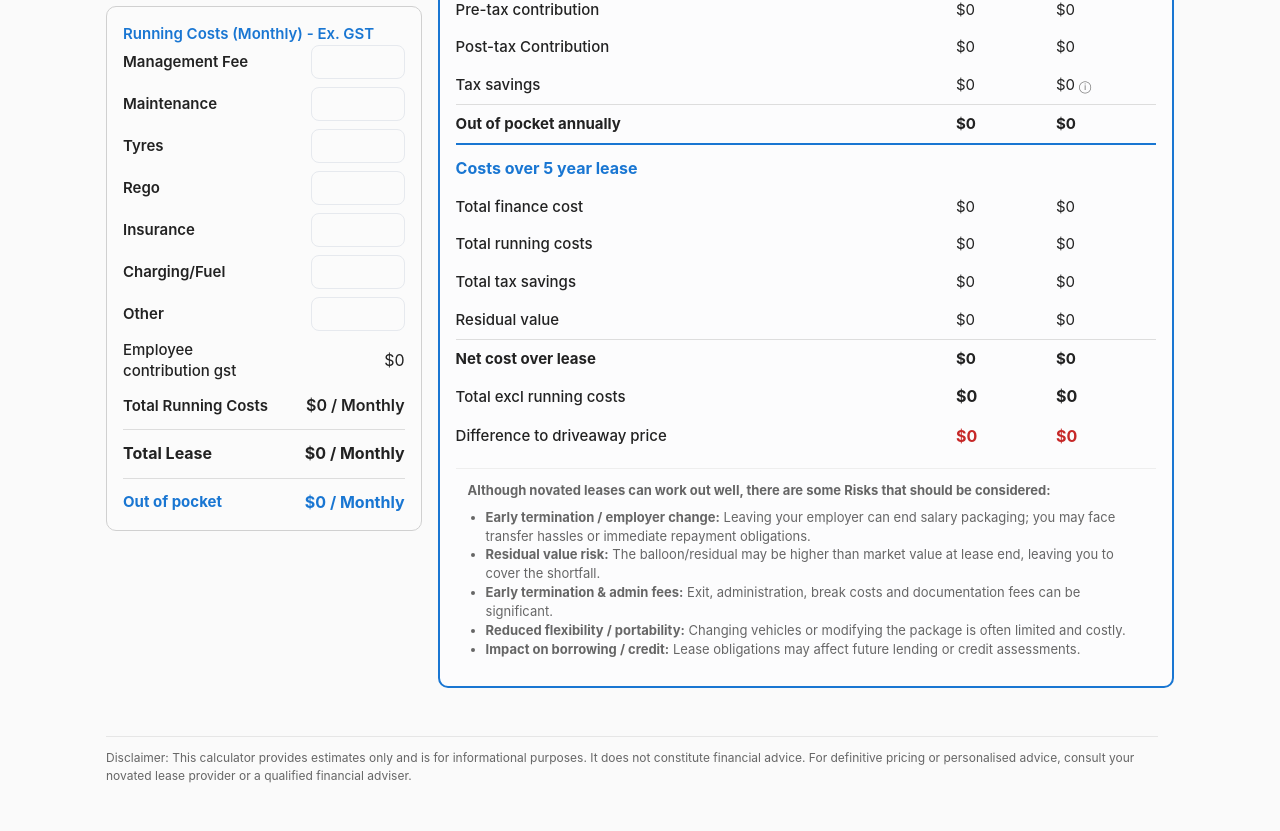
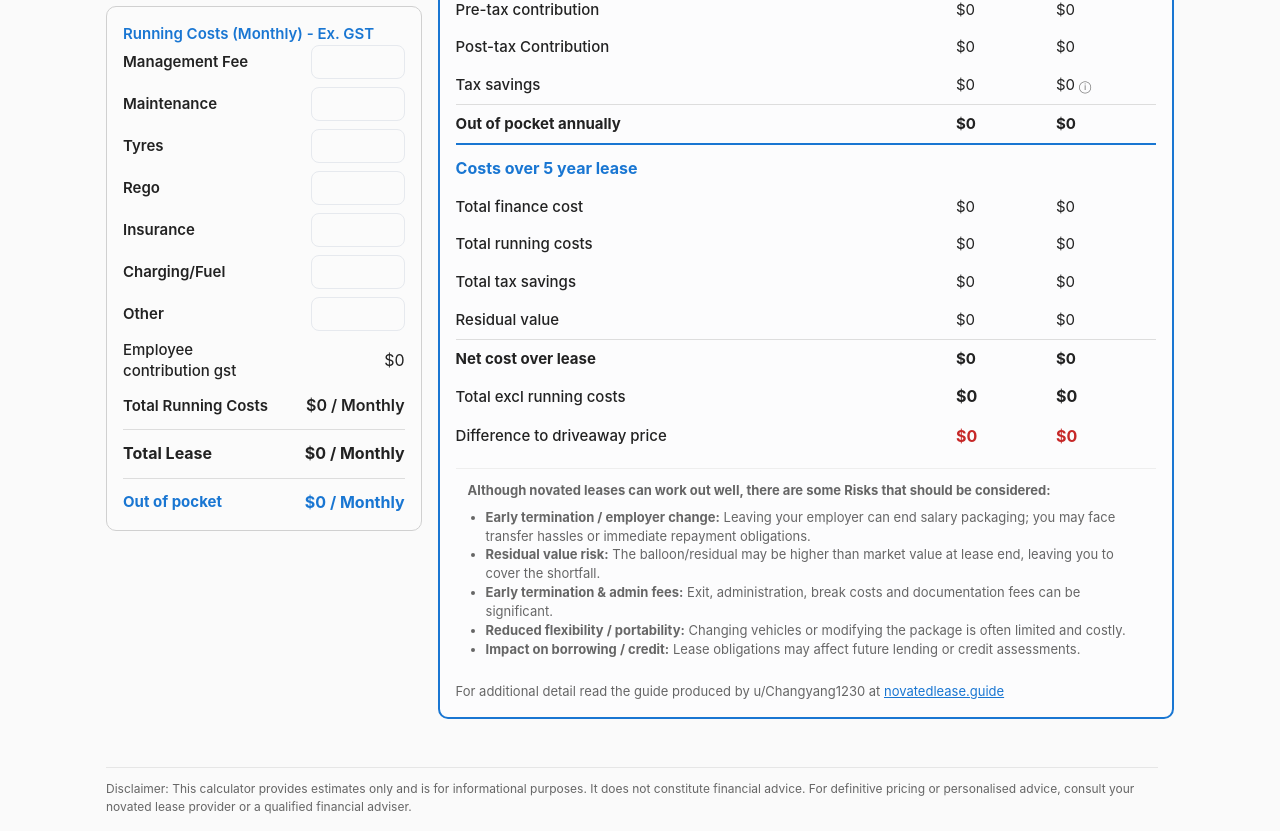
Before and after one commit to William-Aitken/novated-calculator, a Next.js app: page / in a window 1280 px wide. Shown: the part 895-1726 px from the top of the page. Before the commit the page ends 1695 px from the top, so only its background shows below. Built offline with nearby package versions, Linux system fonts and the light colour scheme.

Commit message:
Move guide reference below Risks and make novatedlease.guide a link

```diff
--- a/src/app/page.tsx
+++ b/src/app/page.tsx
@@ -2089,6 +2089,9 @@ export default function HomePage() {
                   )}
                 </ul>
               </div>
+              <div style={{ marginTop: 12, fontSize: 13, color: getTextColor('#666') }}>
+                For additional detail read the guide produced by u/Changyang1230 at <a href="https://novatedlease.guide" target="_blank" rel="noopener noreferrer" style={{ color: '#1976d2' }}>novatedlease.guide</a>
+              </div>
             </div>
           </div>
         </div>
```
